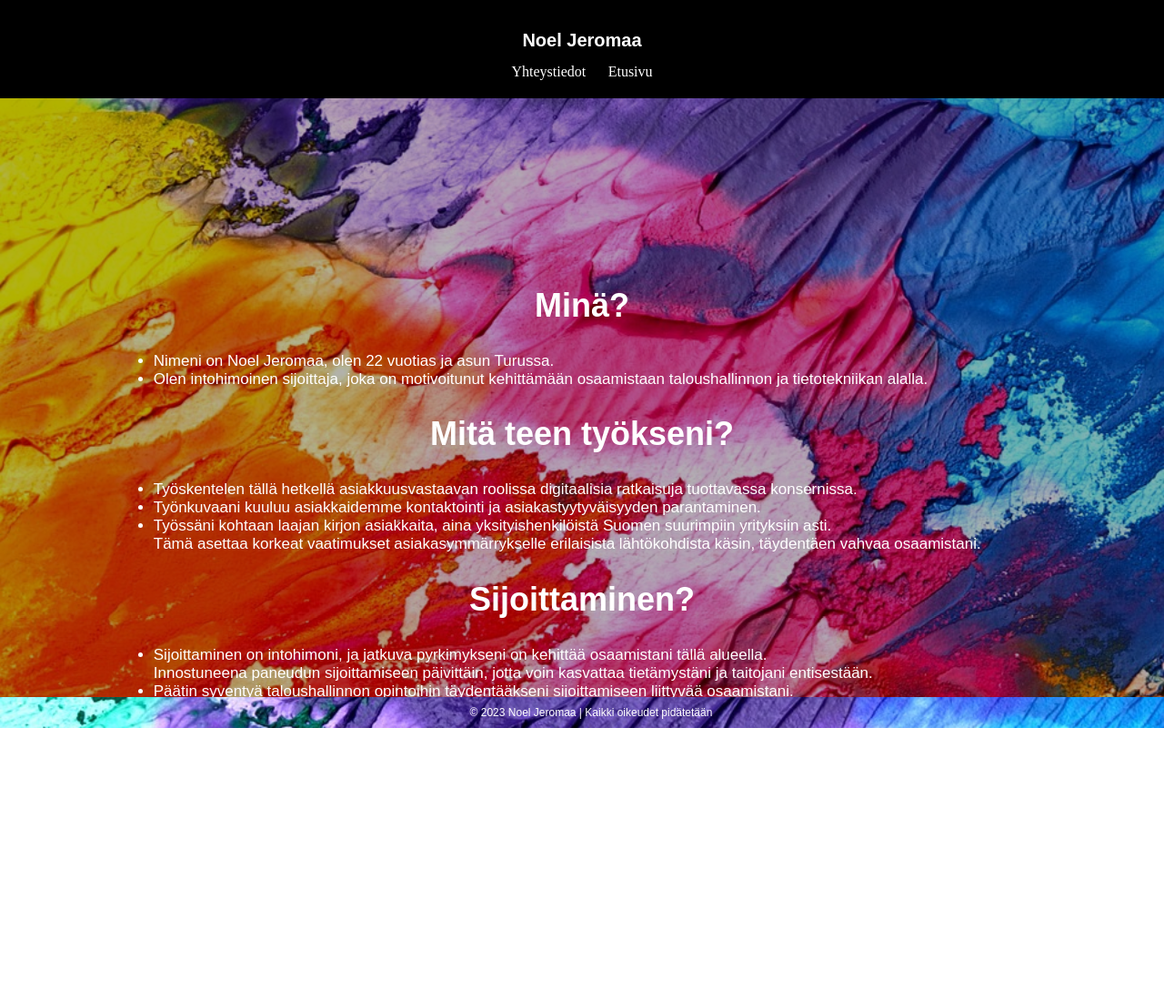
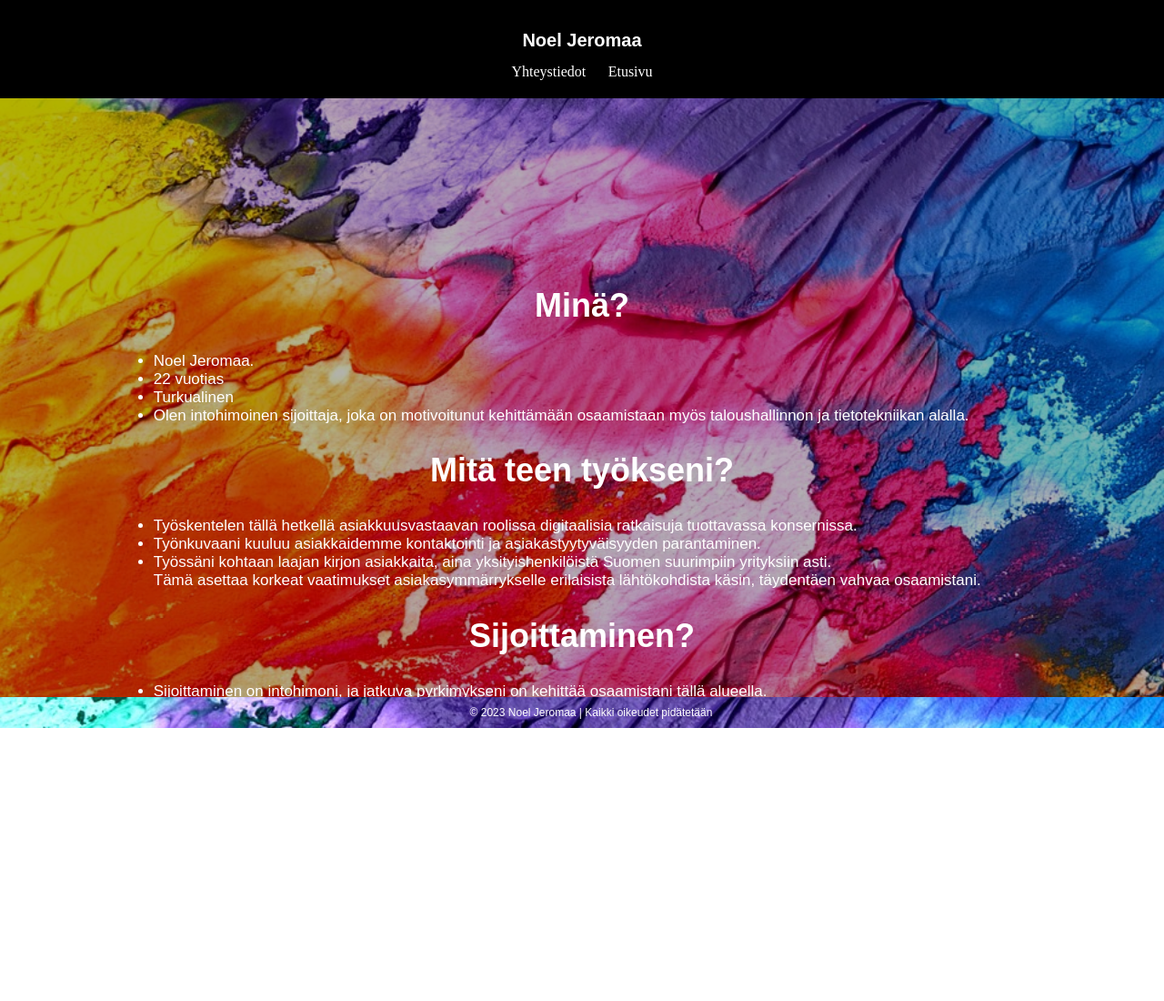
Before and after one commit to Nokke77/nettisivut, a plain HTML site: page tietoaminusta.html in a window 1280 px wide. Shown: the top 1100 px of the page at 91% size. Drawn offline with Linux system fonts and the light colour scheme; a web font is replaced by a local one.

Commit message:
Update tietoaminusta.html

```diff
--- a/tietoaminusta.html
+++ b/tietoaminusta.html
@@ -224,8 +224,10 @@
     <div class="about-me">
         <h2 class="section-title">Minä?</h2>
         <ul>
-            <li>Nimeni on Noel Jeromaa, olen 22 vuotias ja asun Turussa.</li>
-            <li>Olen intohimoinen sijoittaja, joka on motivoitunut kehittämään osaamistaan taloushallinnon ja tietotekniikan alalla.</li>
+            <li>Noel Jeromaa.</li>
+            <li>22 vuotias</li>
+            <li>Turkualinen</li>
+            <li>Olen intohimoinen sijoittaja, joka on motivoitunut kehittämään osaamistaan myös taloushallinnon ja tietotekniikan alalla.</li>
         </ul>
 
         <h2 class="section-title">Mitä teen työkseni?</h2>
```
